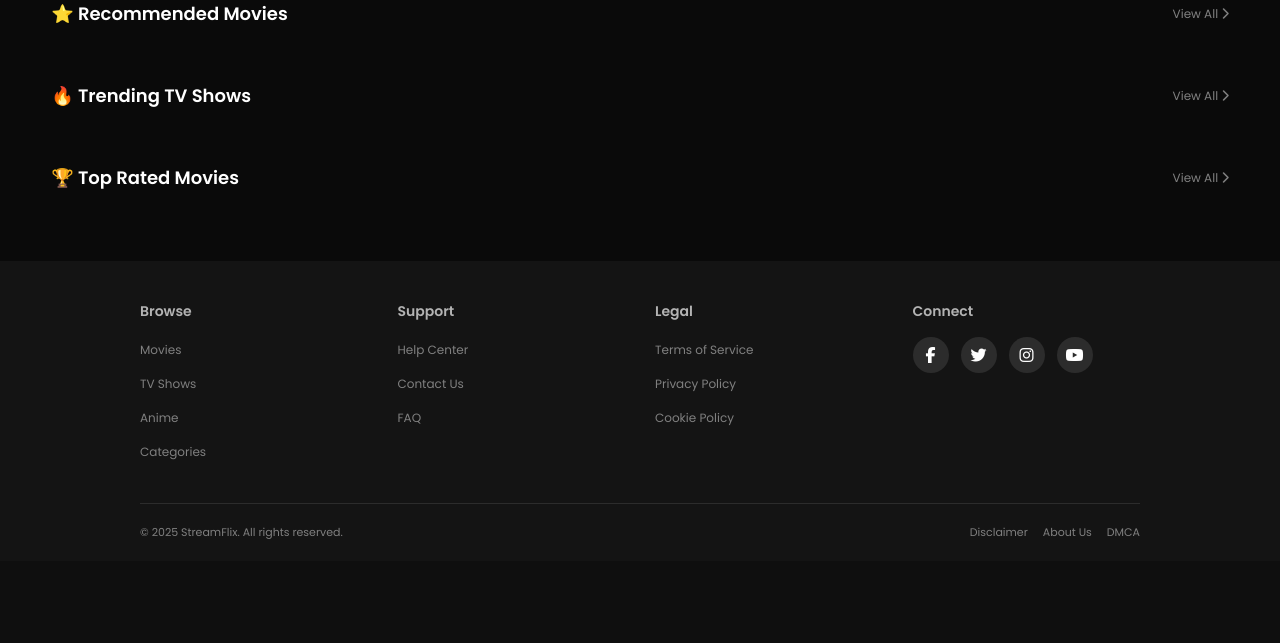
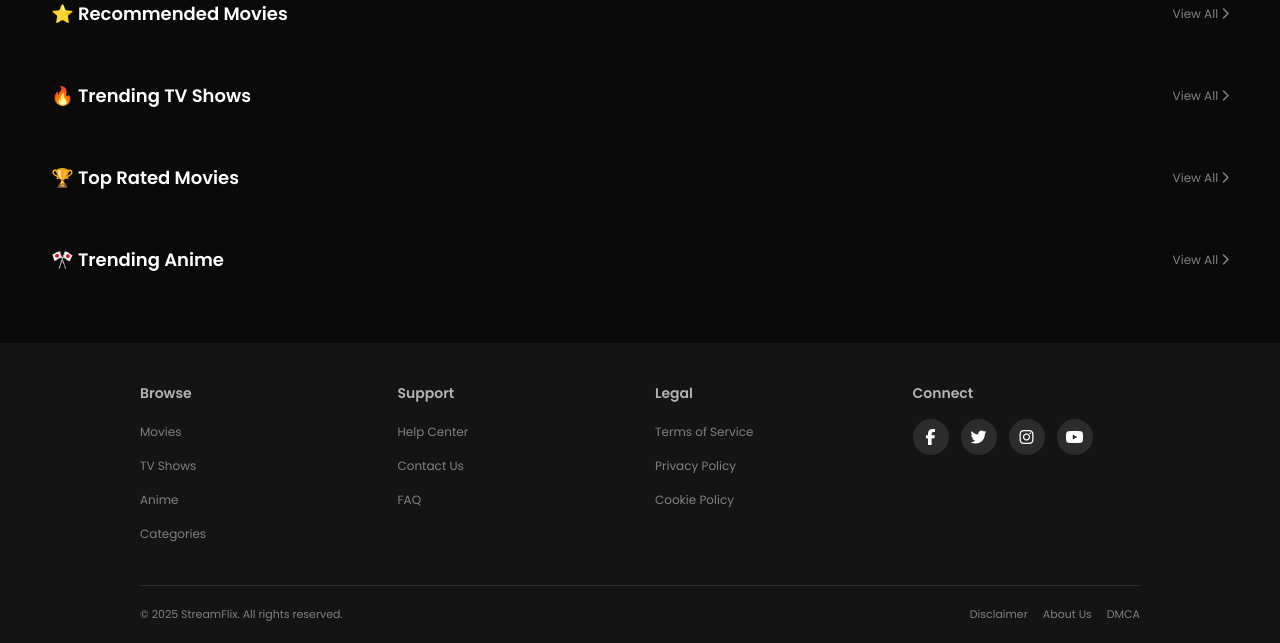
Before and after one commit to Geraldfab/Streaming-Website, a Flask app: page / in a window 1280 px wide. Shown: the part 520-1163 px from the top of the page. Before the commit the page ends 1059 px from the top, so only its background shows below. Run offline with Flask 3, Linux system fonts and the light colour scheme; data that the repository does not hold is empty.

Commit message:
Add Trending Anime category to home page
- Added new 'Trending Anime' row to display trending anime content
- Uses /api/discover/anime endpoint to fetch anime
- Sets media_type to 'tv' for proper handling

```diff
--- a/templates/home.html
+++ b/templates/home.html
@@ -80,6 +80,23 @@
             </button>
             <div class="slider-container" id="toprated-slider"></div>
             <button class="slider-btn right" onclick="scrollSlider('right', 'toprated-slider')">
+                <i class="fas fa-chevron-right"></i>
+            </button>
+        </div>
+    </div>
+
+    <!-- Trending Anime -->
+    <div class="row">
+        <div class="row-header">
+            <h2 class="row-title">🎌 Trending Anime</h2>
+            <a href="{{ url_for('anime') }}" class="row-view-all">View All <i class="fas fa-chevron-right"></i></a>
+        </div>
+        <div class="row-slider">
+            <button class="slider-btn left" onclick="scrollSlider('left', 'anime-slider')">
+                <i class="fas fa-chevron-left"></i>
+            </button>
+            <div class="slider-container" id="anime-slider"></div>
+            <button class="slider-btn right" onclick="scrollSlider('right', 'anime-slider')">
                 <i class="fas fa-chevron-right"></i>
             </button>
         </div>
@@ -220,7 +237,8 @@
         await Promise.all([
             loadRecommendedMovies(),
             loadTrendingTVShows(),
-            loadTopRatedMovies()
+            loadTopRatedMovies(),
+            loadTrendingAnime()
         ]);
         startHeroAutoSlide();
     });
@@ -337,6 +355,17 @@
         }
     }
 
+    // Fetch trending anime
+    async function loadTrendingAnime() {
+        try {
+            const response = await fetch('/api/discover/anime');
+            const data = await response.json();
+            displaySliderContent(data.results, 'anime-slider', 'tv');
+        } catch (error) {
+            console.error('Error loading trending anime:', error);
+        }
+    }
+
     // Display content in slider (scrollable)
     function displaySliderContent(items, containerId, defaultType = 'movie') {
         const container = document.getElementById(containerId);
```
